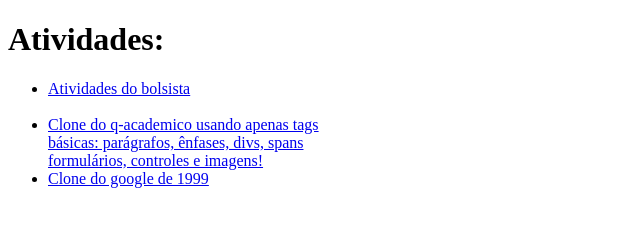
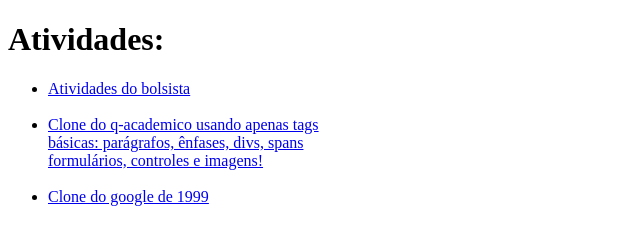
Before and after one commit to mauro-n/atividadezinhas-saper, a plain HTML site: page index.html in a window 1280 px wide. Shown: the whole page, without its empty margins (0-640 px from the left). Drawn offline with Linux system fonts and the light colour scheme.

Commit message:
update index html

```diff
--- a/index.html
+++ b/index.html
@@ -14,7 +14,7 @@
         <li><a href="/qacademico.html">Clone do q-academico usando apenas tags <br>
                                         básicas: parágrafos, ênfases, divs, spans <br>
                                          formulários, controles e imagens!
-        </a></li>
+        </a></li><br>
         <li><a href="/google1999.html">Clone do google de 1999</a></li><br>
     </ul>
 </body>
```
